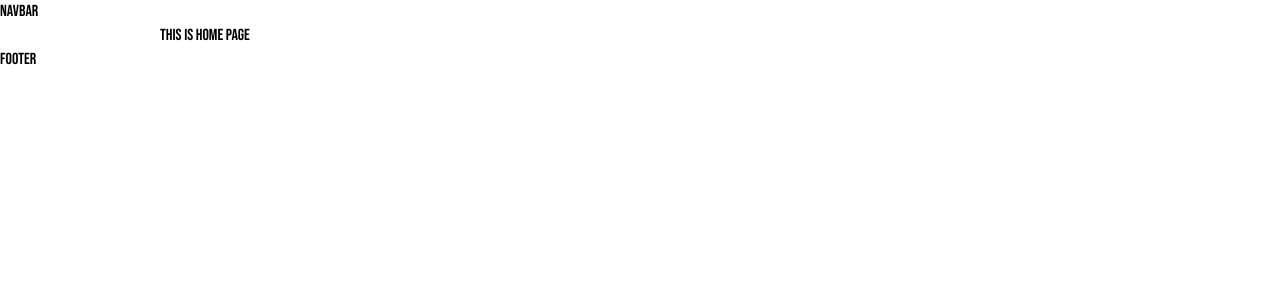
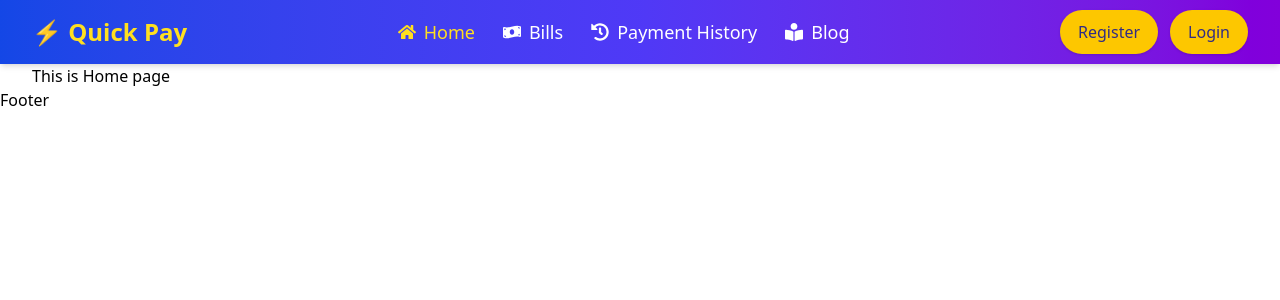
Before and after one commit to omarfaruk-dev/quick-pay, a React (Vite) app: page / in a window 1280 px wide. Shown: the top 300 px of the page. Built offline with nearby package versions, Linux system fonts and the light colour scheme.

Commit message:
Navbar completed

```diff
--- a/package.json
+++ b/package.json
@@ -13,6 +13,7 @@
     "@tailwindcss/vite": "^4.1.5",
     "react": "^19.0.0",
     "react-dom": "^19.0.0",
+    "react-icons": "^5.5.0",
     "react-router": "^7.5.3",
     "tailwindcss": "^4.1.5"
   },
--- a/src/Layouts/MainLayout.jsx
+++ b/src/Layouts/MainLayout.jsx
@@ -9,7 +9,7 @@ const MainLayout = () => {
             <header>
                 <NavBar />
             </header>
-            <main className='w-9/12 mx-auto'>
+            <main className='max-w-7xl mx-auto px-4 sm:px-6 lg:px-8'>
                 <Outlet />
             </main>
             <footer>
--- a/src/components/Header/NavBar.jsx
+++ b/src/components/Header/NavBar.jsx
@@ -1,10 +1,66 @@
-import React from 'react';
+import { useState } from 'react';
+import { FaBars, FaBookReader, FaHistory, FaHome, FaMoneyBillWave, FaTimes } from 'react-icons/fa';
+import { NavLink } from 'react-router';
+import Button from '../ui/Button';
 
 const NavBar = () => {
+    const [isMenuOpen, setIsMenuOpen] = useState(false);
+    const toggleMenu = () => setIsMenuOpen(!isMenuOpen);
+
+    const links =
+        <>
+            <li><NavLink to='/' className="text-lg hover:text-yellow-300 transition flex items-center"><FaHome className="mr-2" /> Home</NavLink></li>
+            <li><NavLink to='/bills' className="text-lg hover:text-yellow-300 transition flex items-center" ><FaMoneyBillWave className="mr-2" /> Bills</NavLink></li>
+            <li><NavLink to='/history' className="text-lg hover:text-yellow-300 transition flex items-center"><FaHistory className="mr-2" /> Payment History</NavLink></li>
+            <li><NavLink to='/blog' className="text-lg hover:text-yellow-300 transition flex items-center" ><FaBookReader className='mr-2' /> Blog</NavLink></li>
+        </>
+
     return (
-        <div>
-            NavBar
-        </div>
+        <nav className="bg-gradient-to-r from-blue-700 via-indigo-600 to-purple-700 text-white shadow-md">
+            <div className="max-w-7xl mx-auto px-4 sm:px-6 lg:px-8">
+                <div className="flex justify-between items-center h-16">
+                    {/* Logo */}
+                    <div className="flex items-center space-x-2">
+                        <span className="text-2xl font-bold text-yellow-300">⚡ Quick Pay</span>
+                    </div>
+
+                    {/* Desktop Menu */}
+                    <ul className="hidden md:flex space-x-7 items-center">
+                        {links}
+                    </ul>
+
+                    {/* Right Side Buttons */}
+                    <div className="hidden md:flex space-x-3">
+                        <Button label={"Register"}></Button>
+                        {/* <button className="bg-white text-indigo-700 px-4 py-1 rounded-full font-medium hover:bg-yellow-300 transition">
+                            Register
+                        </button> */}
+                        <Button label={"Login"}></Button>
+                        {/* <button className="bg-yellow-400 text-indigo-900 px-4 py-1 rounded-full font-medium hover:bg-yellow-300 transition">
+                            Login
+                        </button> */}
+                    </div>
+
+                    {/* Mobile menu button */}
+                    <div className="md:hidden">
+                        <button onClick={toggleMenu} className="text-white focus:outline-none">
+                            {isMenuOpen ? <FaTimes size={24} /> : <FaBars size={24} />}
+                        </button>
+                    </div>
+                </div>
+            </div>
+
+            {/* Mobile Menu */}
+            {isMenuOpen && (
+                <ul className="md:hidden px-4 pb-4 pt-2 space-y-2 bg-gradient-to-b from-blue-700 to-purple-700">
+                    {links}
+                    <div className="pt-2 space-y-2">
+                        <Button label={"Register"}></Button>
+                        <Button label={"Login"}></Button>
+                    </div>
+                </ul>
+            )}
+        </nav>
     );
 };
 
--- a/src/components/ui/Button.jsx
+++ b/src/components/ui/Button.jsx
@@ -5,7 +5,7 @@ const Button = ({ label, type, onClick }) => {
         <button
             type={type}
             onClick={onClick}
-            className="flex items-center justify-center px-4 py-2 text-base font-medium cursor-pointer whitespace-no-wrap bg-[#9FE870] border-2 border-transparent rounded-full shadow-sm hover:bg-[#80E142] hover:border-[#80E142] focus:outline-none">
+            className="flex items-center justify-center px-4 py-2 text-base font-medium cursor-pointer whitespace-no-wrap bg-yellow-400 text-indigo-900 border-2 border-transparent rounded-full shadow-sm hover:bg-yellow-300 hover:border-yellow-300 focus:outline-none">
             {label}
         </button>
     );
--- a/src/index.css
+++ b/src/index.css
@@ -1,10 +1,15 @@
-@import url('https://fonts.googleapis.com/css2?family=Bebas+Neue&display=swap');
 
 @import url('https://fonts.googleapis.com/css2?family=Bebas+Neue&family=Poppins:ital,wght@0,100;0,200;0,300;0,400;0,500;0,600;0,700;0,800;0,900;1,100;1,200;1,300;1,400;1,500;1,600;1,700;1,800;1,900&display=swap');
 
 @import "tailwindcss";
 
-body{
-  font-family: "Bebas Neue","Poppins", sans-serif;
+.bebas{
+  font-family: "Bebas Neue", sans-serif;
 
 }
+.poppins{
+ font-family: "Poppins", sans-serif;
+}
+nav .active{
+  color: #FFDF20;
+}
--- a/src/pages/ErrorPage/ErrorPage.jsx
+++ b/src/pages/ErrorPage/ErrorPage.jsx
@@ -1,6 +1,5 @@
 import React from 'react';
 import { Link, useRouteError } from 'react-router';
-import NavBar from '../../components/Header/NavBar';
 import Button from '../../components/ui/Button';
 
 const ErrorPage = () => {
@@ -8,7 +7,6 @@ const ErrorPage = () => {
     const error = useRouteError();
     return (
         <div>
-            <NavBar />
             <title>404 Not Found</title>
             <div className="min-h-[calc(100vh-85px)] flex flex-col items-center justify-center bg-white px-4 py-12">
                 <img
```
Also changed, not shown: 1 other file (tests, documents, lock files or other folders).
